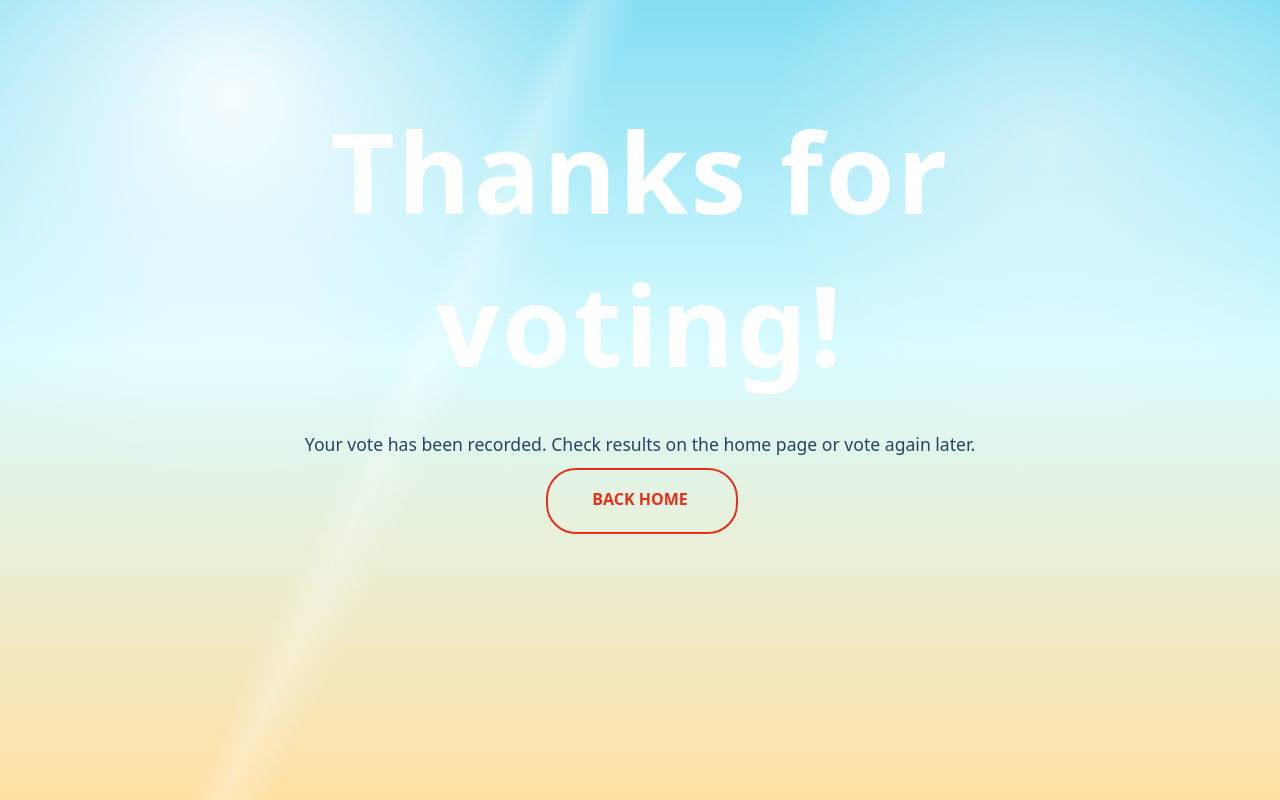
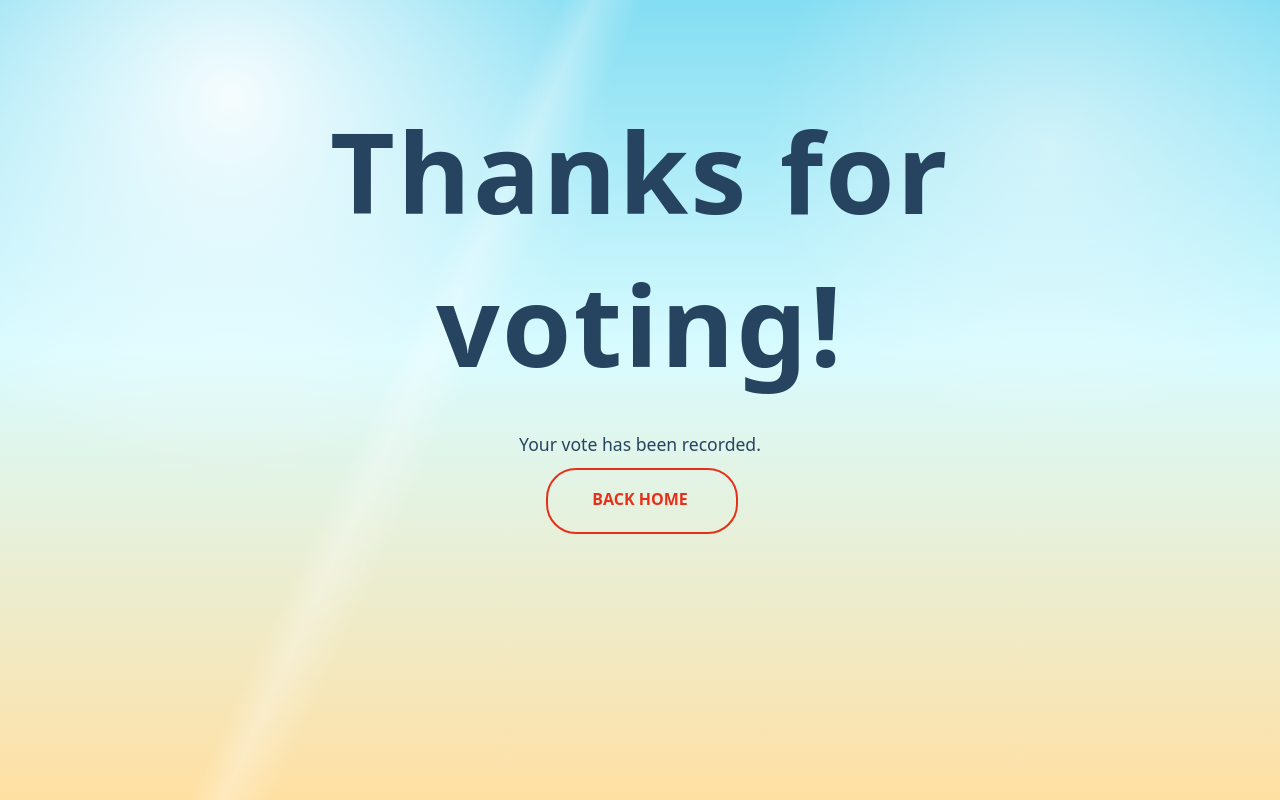
Before and after one commit to bryanlam4011/intern-chili-contest, a website: page thankyou.html in a window 1280 px wide. Drawn offline with Linux system fonts and the light colour scheme; a web font is replaced by a local one.

Commit message:
Edited "Thank You" Page

```diff
--- a/thankyou.html
+++ b/thankyou.html
@@ -8,8 +8,8 @@
 </head>
 <body class="voting-page">
   <main class="voting-shell" style="text-align:center;">
-    <h1>Thanks for voting!</h1>
-    <p style="font-size:1.1rem;color:#26445f;margin-top:1rem;">Your vote has been recorded. Check results on the home page or vote again later.</p>
+    <h1 style="color:#26445f">Thanks for voting!</h1>
+    <p style="font-size:1.1rem;color:#26445f;margin-top:1rem;">Your vote has been recorded.</p>
     <div style="margin-top:2rem;">
       <a class="blob-btn" href="index.html">Back Home</a>
     </div>
```
